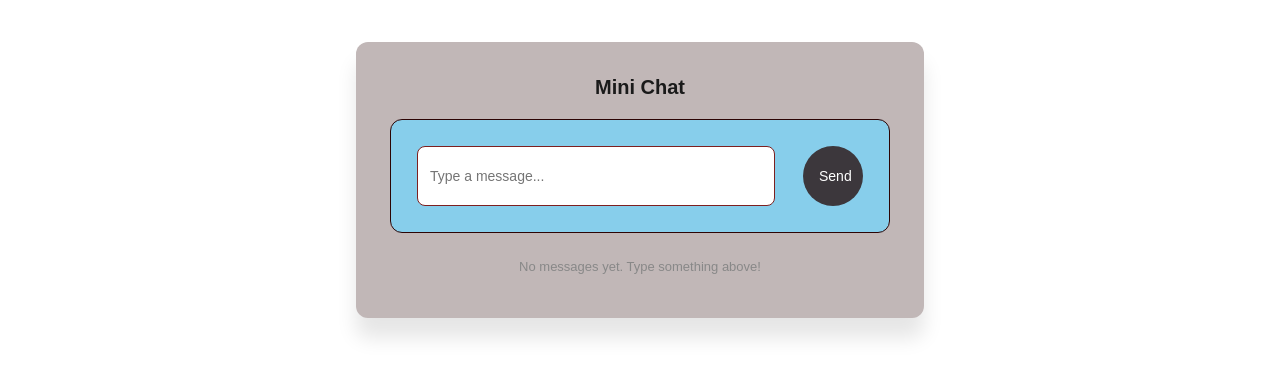
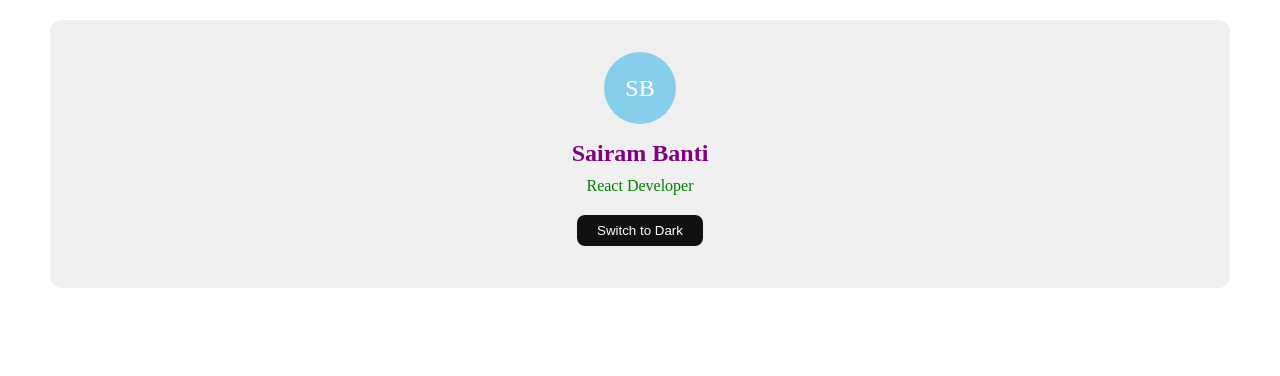
Before and after one commit to Sairam-hh/react, a React (Vite) app: page / in a window 1280 px wide. Shown: the top 376 px of the page. Built offline with nearby package versions, Linux system fonts and the light colour scheme.

Commit message:
Task 9 (useContext,useRef)

```diff
--- a/src/App.jsx
+++ b/src/App.jsx
@@ -7,17 +7,20 @@ import Timer from './Components/StopWatch'
 import StopWatch from './Components/StopWatch'
 import UseEffectApi from './Components/UseEffectApi'
 import ChatBox from './Components/ChatBox'
+import UseRefHook from './Components/UseRefHook'
+import Parent from './Context/Parent'
 
 export default function App() {
 
 
   return (
     <div>
-
-      <ChatBox/>
+      <Parent/>
 
 
 
+
+      {/* <UseRefHook/> */}
 
 
 
--- /dev/null
+++ b/src/Components/UseRefHook.jsx
@@ -0,0 +1,130 @@
+import React, { useState, useRef } from 'react'
+
+export default function UseRefHook() {
+  const [newProduct, setNewProduct] = useState(true)
+  const [imageUrl, setImageUrl] = useState("")
+  const imgRef = useRef(null)
+
+  const handleImage = (e) => {
+    const file = e.target.files[0]
+    if (file) {
+      const url = URL.createObjectURL(file)
+      setImageUrl(url)
+      setNewProduct(false)
+    }
+  }
+
+  return (
+    <div style={styles.page}>
+      <div style={styles.card}>
+        <h2 style={styles.heading}>Profile Section</h2>
+
+        <input
+          type="file"
+          ref={imgRef}
+          accept="image/*"
+          hidden
+          onChange={handleImage}
+        />
+
+        {newProduct ? (
+          <div
+            style={styles.uploadBox}
+            onClick={() => imgRef.current.click()}
+            onMouseOver={e => {
+              e.currentTarget.style.borderColor = '#888'
+              e.currentTarget.style.background = '#f0f0f0'
+            }}
+            onMouseOut={e => {
+              e.currentTarget.style.borderColor = '#ccc'
+              e.currentTarget.style.background = '#fafafa'
+            }}
+          >
+            <div>upload image</div>
+          </div>
+        ) : (
+          <img
+            src={imageUrl}
+            alt="Profile"
+            style={styles.previewImg}
+            onClick={() => imgRef.current.click()}
+          />
+        )}
+
+        <p style={newProduct?styles.hint1:styles.hint2}>
+          {newProduct ? 'Click to choose a photo' : 'Click photo to change'}
+        </p>
+      </div>
+    </div>
+  )
+}
+
+const styles = {
+  page: {
+    display: 'flex',
+    justifyContent: 'center',
+    alignItems: 'center',
+    minHeight: '100vh',
+    backgroundColor: '#f5f5f5',
+  },
+  card: {
+    backgroundColor: '#a3bbe0',
+    border: '1px solid #e0e0e0',
+    borderRadius: '16px',
+    padding: '2rem 2.5rem',
+    width: '320px',
+    textAlign: 'center',
+    boxShadow: '0 2px 12px rgba(0,0,0,0.07)',
+  },
+  heading: {
+    fontSize: '20px',
+    fontWeight: '700',
+    color: '#222',
+    marginBottom: '1.5rem',
+    fontFamily: 'Arial, sans-serif',
+
+  },
+  uploadBox: {
+    width: '130px',
+    height: '130px',
+    borderRadius: '50%',
+    border: '2px dashed #ccc',
+    backgroundColor: '#fafafa',
+    display: 'flex',
+    flexDirection: 'column',
+    alignItems: 'center',
+    justifyContent: 'center',
+    cursor: 'pointer',
+    margin: '0 auto 1rem',
+    gap: '8px',
+    transition: 'border-color 0.2s, background 0.2s',
+  },
+  uploadText: {
+    fontSize: '12px',
+    color: '#888',
+  },
+  previewImg: {
+    width: '130px',
+    height: '130px',
+    borderRadius: '50%',
+    objectFit: 'cover',
+    cursor: 'pointer',
+    border: '2.5px solid #ddd',
+    margin: '0 auto 1rem',
+    display: 'block',
+  },
+  hint1: {
+    fontSize: '13px',
+    color: '#c315a0',
+    margin: '0',
+    fontWeight:"700",
+    fontFamily: 'Arial, sans-serif',
+  },
+  hint2: {
+    fontSize: '13px',
+    color: '#040a35',
+    margin: '0',
+    fontWeight:"700",
+    fontFamily: 'Arial, sans-serif',
+  },
+}
--- /dev/null
+++ b/src/Context/Child.jsx
@@ -0,0 +1,37 @@
+import { useContext } from 'react';
+import { ThemeContext } from './Parent';
+
+ export default function Child() {
+  const { theme, toggleTheme } = useContext(ThemeContext);
+
+  const isDark = theme === 'dark';
+
+  return (
+    <div className={`container1 ${theme}`}>
+      <div style={styles.avatar}>SB</div>
+      <h2 style={{color:isDark?"green":"purple"}}>Sairam Banti</h2>
+      <p style={{color:isDark?"orange":"green"}}>React Developer</p>
+      <button onClick={toggleTheme} >
+        {isDark ? 'Switch to Light' : 'Switch to Dark'}
+      </button>
+    </div>
+  );
+
+}
+
+
+const styles={
+    avatar: {
+        width: "72px",
+        height: "72px",
+        borderRadius: "50%",
+         display: "flex",
+          alignItems: "center",
+           justifyContent: "center",
+            fontSize: "24px",
+          margin: "0 auto 1rem",
+           background: "skyblue",
+            color: "white",
+        }
+
+    }
--- /dev/null
+++ b/src/Context/Parent.jsx
@@ -0,0 +1,18 @@
+import { createContext, useState } from 'react';
+import Child from './Child';
+
+export const ThemeContext = createContext();
+
+export default function Parent() {
+  const [theme, setTheme] = useState('light');
+
+  const toggleTheme = () => {
+    setTheme(t => t === 'light' ? 'dark' : 'light');
+  };
+
+  return (
+    <ThemeContext.Provider value={{ theme, toggleTheme }}>
+      <Child />
+    </ThemeContext.Provider>
+  );
+}
--- a/src/index.css
+++ b/src/index.css
@@ -0,0 +1,19 @@
+.container{
+    height:200px;
+    width:200px;
+    background-color:skyblue;
+    cursor: pointer;
+}
+.image-ref{
+    height: 200px;
+    width: 200px;
+    cursor: pointer;
+}
+.container1 { padding: 2rem; border-radius: 12px; text-align: center; transition: all 0.3s; }
+
+.light { background: #f0f0f0; color: #111; }
+.dark  { background: #1e1e2e; color: #cdd6f4; }
+.light button { background: #111; color: #fff; border: none;
+                padding: 8px 20px; border-radius: 8px; cursor: pointer; }
+.dark  button { background: #cdd6f4; color: #1e1e2e; border: none;
+                padding: 8px 20px; border-radius: 8px; cursor: pointer; }
```
